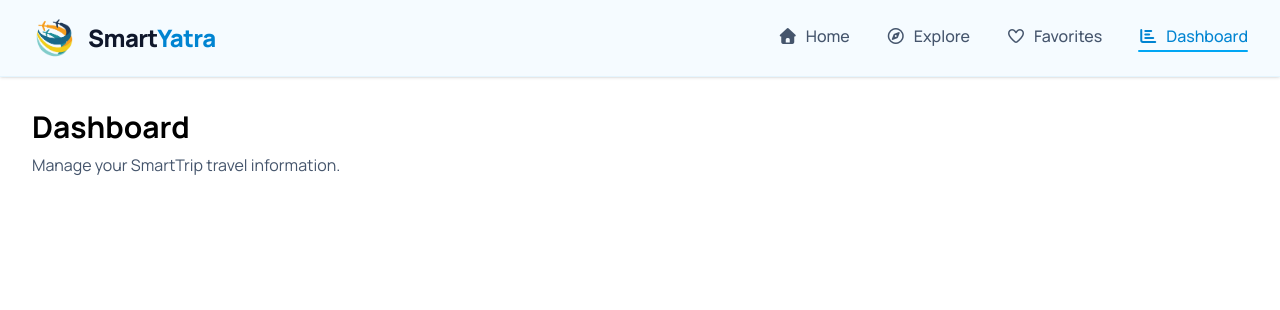
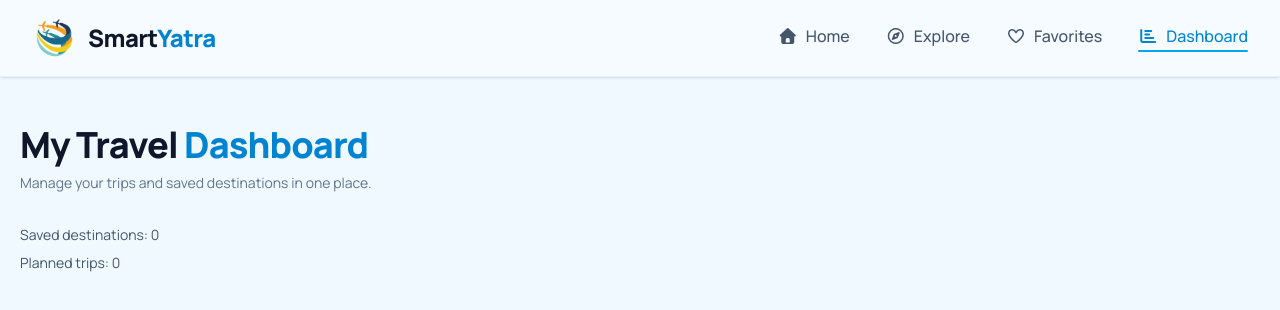
Before and after one commit to leosum1t/SmartTrip, a React (Vite) app: page /dashboard in a window 1280 px wide. Shown: the top 310 px of the page. Built offline with nearby package versions, Linux system fonts and the light colour scheme.

Commit message:
feat: connect dashboard to saved travel data

```diff
--- a/src/pages/Dashboard.jsx
+++ b/src/pages/Dashboard.jsx
@@ -1,10 +1,35 @@
+import { useEffect, useState } from "react"
+import { getFavorites } from "../utils/favoriteUtils"
+import { getTrips } from "../utils/tripUtils"
+
 function Dashboard() {
+  const [favorites, setFavorites] = useState([])
+  const [trips, setTrips] = useState([])
+
+  useEffect(() => {
+    setFavorites(getFavorites())
+    setTrips(getTrips())
+  }, [])
+
   return (
-    <main className="min-h-screen p-8">
-      <h1 className="text-3xl font-bold">Dashboard</h1>
-      <p className="mt-2 text-slate-600">
-        Manage your SmartTrip travel information.
-      </p>
+    <main className="min-h-screen bg-sky-50 px-5 py-12">
+      <div className="mx-auto max-w-7xl">
+
+        <div>
+          <h1 className="text-3xl font-extrabold tracking-tight text-slate-900 md:text-4xl">
+            My Travel <span className="text-sky-600">Dashboard</span>
+          </h1>
+          <p className="mt-2 text-sm text-slate-500">
+            Manage your trips and saved destinations in one place.
+          </p>
+        </div>
+
+        <div className="mt-8 space-y-2 text-sm text-slate-600">
+          <p>Saved destinations: {favorites.length}</p>
+          <p>Planned trips: {trips.length}</p>
+        </div>
+
+      </div>
     </main>
   )
 }
```
